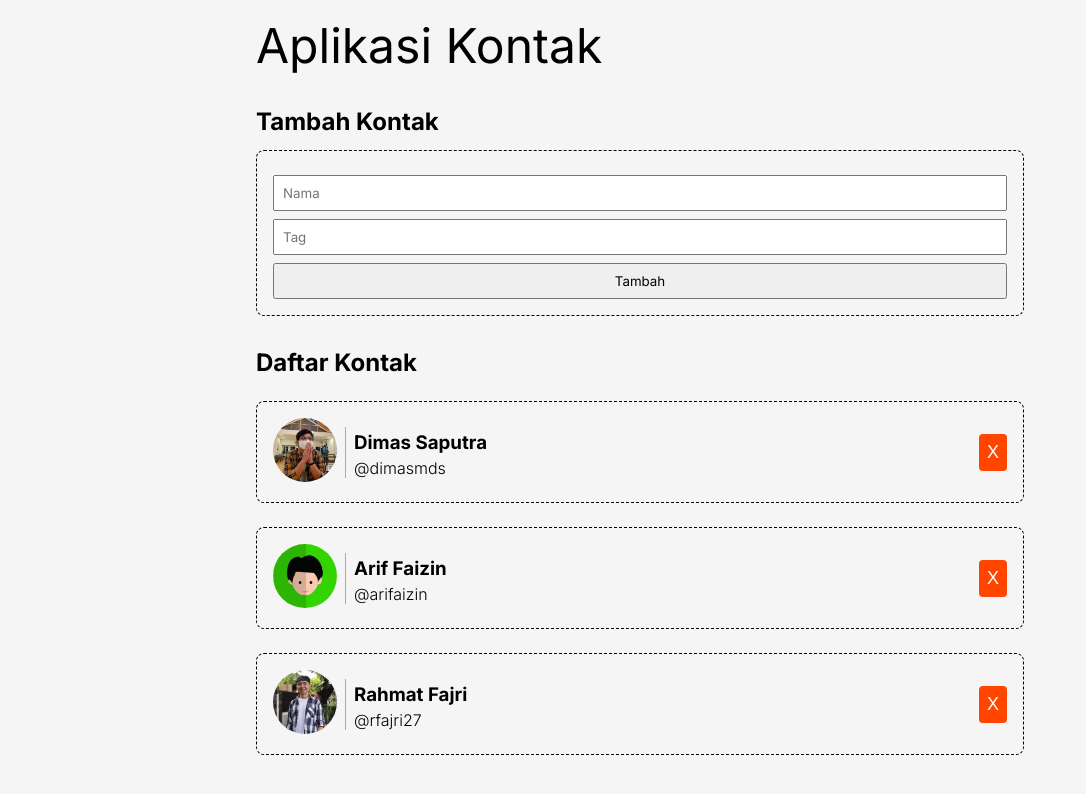
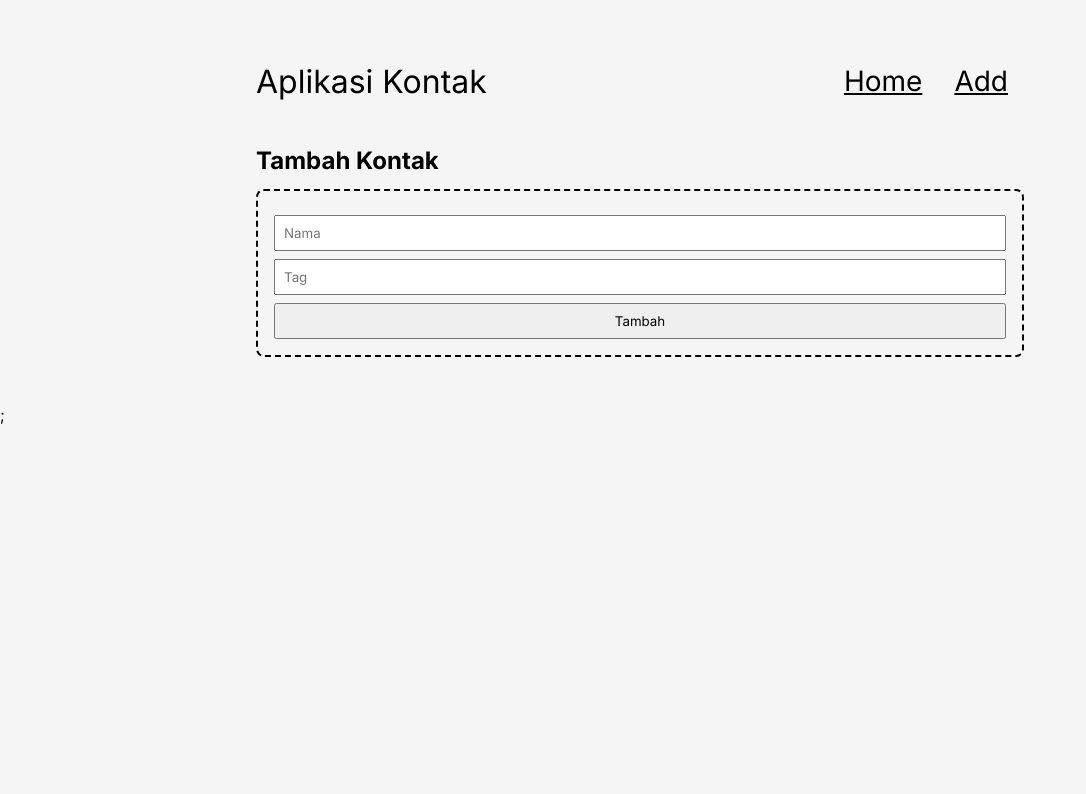
Before and after one commit to ArinBisa123/contacts-app, a React (Vite) app: page /add in a window 1280 px wide. Shown: the top 794 px of the page, without its empty margins (0-1086 px from the left). Built offline with nearby package versions, Linux system fonts and the light colour scheme.

Commit message:
add new folder for homepage and add page,add searchBar

```diff
--- a/package.json
+++ b/package.json
@@ -12,7 +12,8 @@
   "dependencies": {
     "prop-types": "^15.8.1",
     "react": "^18.3.1",
-    "react-dom": "^18.3.1"
+    "react-dom": "^18.3.1",
+    "react-router-dom": "^6.25.1"
   },
   "devDependencies": {
     "@types/react": "^18.3.3",
--- a/src/components/ContactApp.jsx
+++ b/src/components/ContactApp.jsx
@@ -1,49 +1,23 @@
-import ContactList from "./ContactList";
-import { getData } from "../utils/data";
-import React from "react";
-import ContactInput from "./ContactInput";
+import { Route, Routes } from "react-router-dom";
+import Navigation from "./Navigation";
+import Homepage from "../pages/Homepage";
+import AddPage from "../pages/AddPage";
 
-class ContactApp extends React.Component {
-  constructor(props) {
-    super(props);
-    this.state = {
-      contacts: getData(),
-    };
-    this.onDeleteHandler = this.onDeleteHandler.bind(this);
-    this.addContactHandler = this.addContactHandler.bind(this);
-  }
-  onDeleteHandler(id) {
-    const contacts = this.state.contacts.filter((contact) => contact.id !== id);
-    this.setState({ contacts });
-  }
-  addContactHandler({ name, tag }) {
-    this.setState((prevState) => {
-      return {
-        contacts: [
-          ...prevState.contacts,
-          {
-            id: +new Date(),
-            name,
-            tag,
-            imageUrl: "/images/default.jpg",
-          },
-        ],
-      };
-    });
-  }
-  render() {
-    return (
-      <div className="contact-app">
+function ContactApp() {
+  return (
+    <div className="contact-app">
+      <header className="contact-app__header">
         <h1>Aplikasi Kontak</h1>
-        <h2>Tambah Kontak</h2>
-        <ContactInput addContact={this.addContactHandler} />
-        <h2>Daftar Kontak</h2>
-        <ContactList
-          contacts={this.state.contacts}
-          onDelete={this.onDeleteHandler}
-        />
-      </div>
-    );
-  }
+        <Navigation />
+      </header>
+      <main>
+        <Routes>
+          <Route path="/" element={<Homepage />} />
+          <Route path="/add" element={<AddPage />} />
+        </Routes>
+      </main>
+    </div>
+  );
 }
+
 export default ContactApp;
--- /dev/null
+++ b/src/components/Navigation.jsx
@@ -0,0 +1,18 @@
+import { Link } from "react-router-dom";
+
+function Navigation() {
+  return (
+    <nav className="navigation">
+      <ul>
+        <li>
+          <Link to={"/"}>Home</Link>
+        </li>
+        <li>
+          <Link to={"/add"}>Add</Link>
+        </li>
+      </ul>
+    </nav>
+  );
+}
+
+export default Navigation;
--- /dev/null
+++ b/src/components/SearchBar.jsx
@@ -0,0 +1,19 @@
+import PropTypes from "prop-types";
+
+function SearchBar({ keyword, keywordChange }) {
+  return (
+    <input
+      type="text"
+      className="search-bar"
+      placeholder="Cari berdasarkan nama"
+      value={keyword}
+      onChange={(event) => keywordChange(event.target.value)}
+    />
+  );
+}
+SearchBar.propTypes = {
+  keyword: PropTypes.string.isRequired,
+  keywordChange: PropTypes.func.isRequired,
+};
+
+export default SearchBar;
--- a/src/index.jsx
+++ b/src/index.jsx
@@ -1,6 +1,12 @@
 import { createRoot } from "react-dom/client";
+import { BrowserRouter } from "react-router-dom";
+
 import ContactApp from "./components/ContactApp";
 import "./style/style.css";
 
 const root = createRoot(document.getElementById("root"));
-root.render(<ContactApp></ContactApp>);
+root.render(
+  <BrowserRouter>
+    <ContactApp> </ContactApp>;
+  </BrowserRouter>
+);
--- /dev/null
+++ b/src/pages/AddPage.jsx
@@ -0,0 +1,19 @@
+import { addContact } from "../utils/data";
+import ContactInput from "../components/ContactInput";
+import { useNavigate } from "react-router-dom";
+
+function addPage() {
+  const navigate = useNavigate();
+  function addContactHandler(contact) {
+    addContact(contact);
+    navigate("/");
+  }
+  return (
+    <section>
+      <h2>Tambah Kontak</h2>
+      <ContactInput addContact={addContactHandler}></ContactInput>
+    </section>
+  );
+}
+
+export default addPage;
--- /dev/null
+++ b/src/pages/Homepage.jsx
@@ -0,0 +1,49 @@
+import ContactList from "../components/ContactList";
+import { deleteContact, getContacts } from "../utils/data";
+import React from "react";
+import SearchBar from "../components/SearchBar";
+
+class Homepage extends React.Component {
+  constructor(props) {
+    super(props);
+    this.state = {
+      contacts: getContacts(),
+    };
+    this.onDeleteHandler = this.onDeleteHandler.bind(this);
+    this.keywordChangeHandler = this.keywordChangeHandler.bind(this);
+  }
+  onDeleteHandler(id) {
+    deleteContact(id);
+    // update contact state
+    this.setState(() => {
+      return {
+        contacts: getContacts(),
+        keyword: "",
+      };
+    });
+  }
+  keywordChangeHandler(keyword) {
+    this.setState(() => {
+      return { keyword };
+    });
+  }
+  render() {
+    const contacts = this.state.contacts.filter((contact) => {
+      return contact.name
+        .toLowerCase()
+        .includes(this.state.keyword.toLowerCase());
+    });
+    return (
+      <section>
+        <SearchBar
+          keyword={this.state.keyword}
+          keywordChange={this.keywordChangeHandler}
+        ></SearchBar>
+        <h2>Daftar Kontak</h2>
+        <ContactList contacts={contacts} onDelete={this.onDeleteHandler} />
+      </section>
+    );
+  }
+}
+
+export default Homepage;
--- a/src/style/style.css
+++ b/src/style/style.css
@@ -19,17 +19,33 @@
   padding: 16px;
 }
 
-.contact-app h1 {
+.contact-app__header {
+  display: flex;
+  align-items: center;
+  padding: 32px 0;
+}
+
+.contact-app__header h1 {
   font-weight: normal;
-  font-size: 48px;
-  margin-bottom: 32px;
+  font-size: 32px;
+  flex: 1;
+}
+
+.navigation ul li {
+  display: inline-block;
+  padding: 16px;
+}
+
+.navigation ul li a {
+  font-size: 28px;
+  color: black;
 }
 
 .contact-item {
   display: flex;
   align-items: center;
   margin: 24px 0;
-  border: 1px dashed black;
+  border: 2px dashed black;
   padding: 16px;
   border-radius: 8px;
 }
@@ -56,16 +72,16 @@
 
 .contact-item__delete {
   padding: 8px;
-  font-size: 18px;
-  background-color: orangered;
-  color: white;
+  font-size: 28px;
+  color: red;
+  background-color: transparent;
   border: 0;
   border-radius: 4px;
   cursor: pointer;
 }
 
 .contact-input {
-  border: 1px dashed black;
+  border: 2px dashed black;
   padding: 16px;
   margin: 14px 0;
   border-radius: 8px;
@@ -85,3 +101,14 @@
   padding: 8px;
   font-family: "Inter", sans-serif;
 }
+
+.search-bar {
+  display: block;
+  width: 100%;
+  margin: 16px 0;
+  padding: 12px;
+  background-color: transparent;
+  font-family: "Inter", sans-serif;
+  border: 2px dashed black;
+  border-radius: 4px;
+}
--- a/src/utils/data.js
+++ b/src/utils/data.js
@@ -1,5 +1,4 @@
-const getData = () => {
-  return [
+let contacts = [
   {
     id: 1,
     name: "Dimas Saputra",
@@ -19,6 +18,20 @@
     imageUrl: "/images/rfajri27.jpeg",
   },
 ];
-};
 
-export { getData };
+function getContacts() {
+  return contacts;
+}
+
+function addContact(contact) {
+  contacts = [
+    ...contacts,
+    { id: +new Date(), imageUrl: "/images/default.jpg", ...contact },
+  ];
+}
+
+function deleteContact(id) {
+  contacts = contacts.filter((contact) => contact.id !== id);
+}
+
+export { getContacts, addContact, deleteContact };
```
Also changed, not shown: 1 other file (tests, documents, lock files or other folders). Lines whose indentation alone changed are shown as unchanged.
